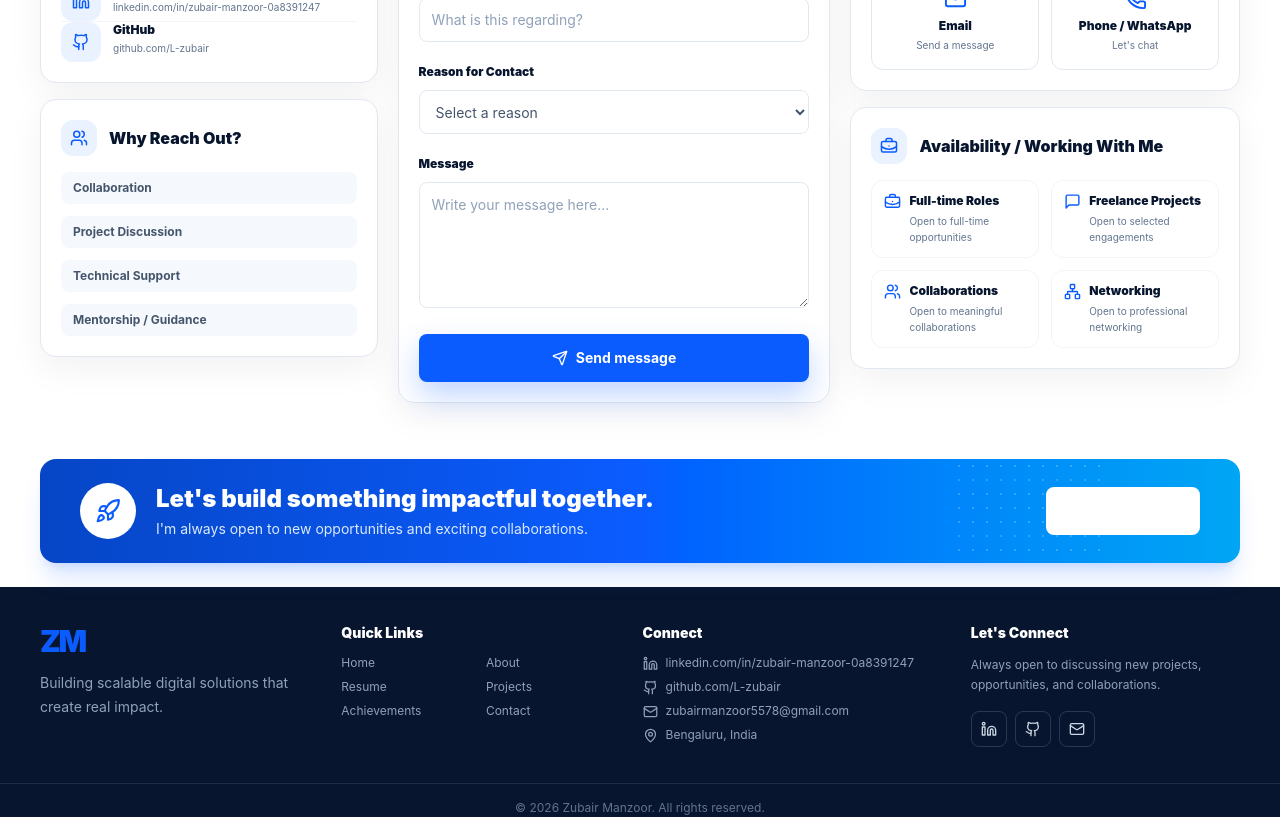
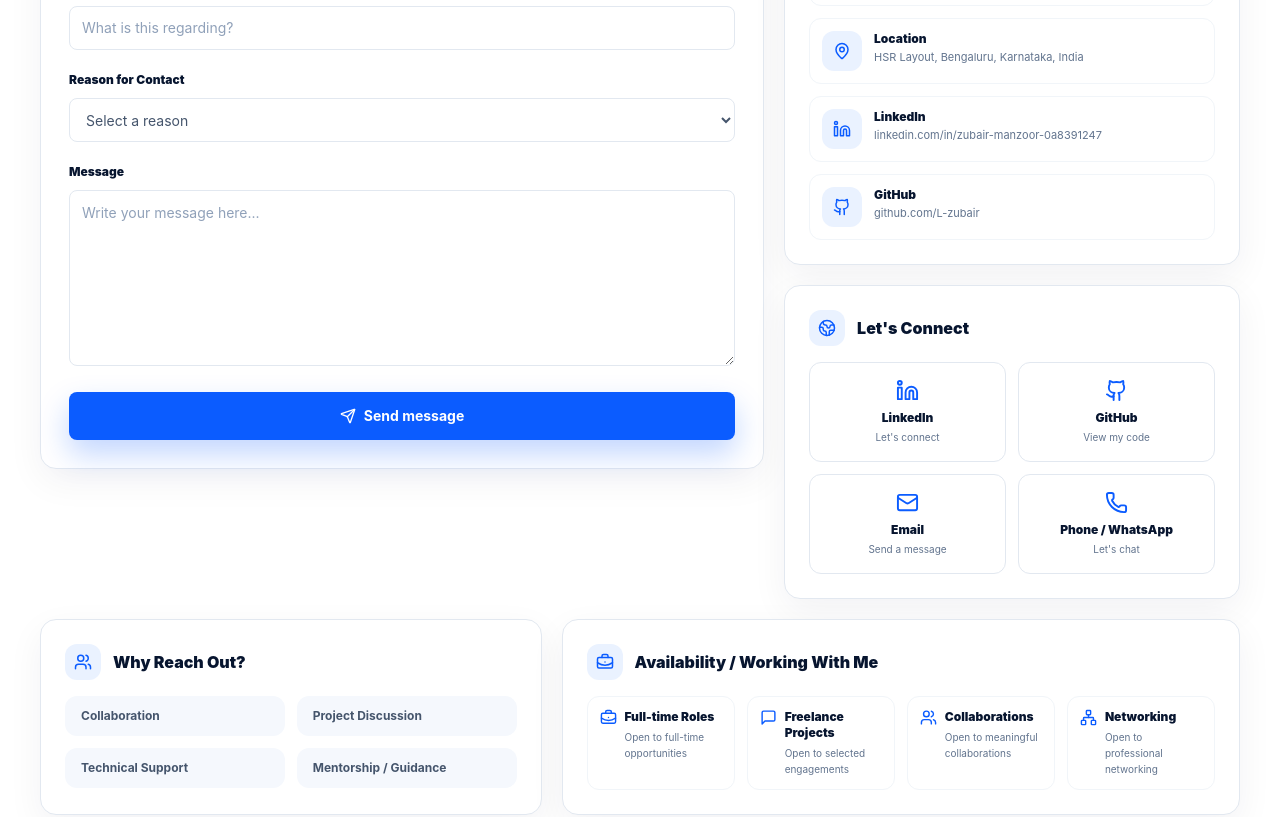
Before and after one commit to L-zubair/zubair-manzoor-portfolio, a React (Vite) app in the folder client/: page /contact in a window 1280 px wide. Shown: the part 820-1637 px from the top of the page. Built offline with nearby package versions, Linux system fonts and the light colour scheme.

Commit message:
Improve contact page layout

```diff
--- a/client/src/pages/Contact.jsx
+++ b/client/src/pages/Contact.jsx
@@ -115,51 +115,9 @@ export default function Contact() {
       </section>
 
       <section className="pb-8">
-        <Container className="grid gap-5 lg:grid-cols-[.78fr_1fr_.9fr]">
-          <div className="space-y-4">
-            <InfoCard title="Contact Information" icon={Mail}>
-              <div className="divide-y divide-slate-100">
-                {contactInfo.map(({ label, value, icon: Icon, href }) => {
-                  const content = (
-                    <div className="flex gap-3 py-3 first:pt-0 last:pb-0">
-                      <span className="grid size-10 shrink-0 place-items-center rounded-xl bg-sky text-blue">
-                        <Icon size={18} />
-                      </span>
-                      <div className="min-w-0">
-                        <p className="text-xs font-black text-ink">{label}</p>
-                        <p className="mt-0.5 break-words text-[10px] leading-4 text-slate-500">{value}</p>
-                      </div>
-                    </div>
-                  );
-                  return href ? (
-                    <a
-                      key={label}
-                      href={href}
-                      target={href.startsWith("http") ? "_blank" : undefined}
-                      rel={href.startsWith("http") ? "noreferrer" : undefined}
-                      className="block"
-                    >
-                      {content}
-                    </a>
-                  ) : (
-                    <div key={label}>{content}</div>
-                  );
-                })}
-              </div>
-            </InfoCard>
-
-            <InfoCard title="Why Reach Out?" icon={Users}>
-              <div className="grid gap-3 sm:grid-cols-2 lg:grid-cols-1">
-                {["Collaboration", "Project Discussion", "Technical Support", "Mentorship / Guidance"].map((item) => (
-                  <p key={item} className="rounded-lg bg-mist px-3 py-2 text-xs font-bold text-slate-600">
-                    {item}
-                  </p>
-                ))}
-              </div>
-            </InfoCard>
-          </div>
-
-          <InfoCard title="Send Me a Message" icon={Send}>
+        <Container className="space-y-5">
+          <div className="grid items-start gap-5 xl:grid-cols-[minmax(0,1.35fr)_minmax(320px,.85fr)]">
+            <InfoCard title="Send Me a Message" icon={Send} className="p-6 sm:p-7">
             <form onSubmit={submitForm}>
               <label className="sr-only" aria-hidden="true">
                 Website
@@ -171,7 +129,7 @@ export default function Contact() {
                   autoComplete="off"
                 />
               </label>
-              <div className="grid gap-4 sm:grid-cols-2">
+              <div className="grid gap-4 md:grid-cols-2">
                 <Field label="Full Name" name="name" value={form.name} onChange={updateField} placeholder="Your full name" required />
                 <Field label="Email Address" name="email" type="email" value={form.email} onChange={updateField} placeholder="you@example.com" required />
               </div>
@@ -197,12 +155,12 @@ export default function Contact() {
                   name="message"
                   value={form.message}
                   onChange={updateField}
-                  rows="5"
+                  rows="7"
                   minLength="20"
                   maxLength="2000"
                   placeholder="Write your message here..."
                   required
-                  className="focus-ring mt-2 w-full resize-y rounded-lg border border-slate-200 bg-white px-3 py-3 text-sm text-ink placeholder:text-slate-400"
+                  className="focus-ring mt-2 min-h-44 w-full resize-y rounded-lg border border-slate-200 bg-white px-3 py-3 text-sm text-ink placeholder:text-slate-400"
                 />
               </label>
               <Button type="submit" className="mt-5 min-h-11 w-full rounded-lg" disabled={status.type === "loading"}>
@@ -219,10 +177,41 @@ export default function Contact() {
                 </p>
               )}
             </form>
-          </InfoCard>
+            </InfoCard>
 
-          <div className="space-y-4">
-            <InfoCard title="Let's Connect" icon={Globe2}>
+            <div className="space-y-5">
+              <InfoCard title="Contact Information" icon={Mail} className="p-6">
+                <div className="grid gap-3">
+                  {contactInfo.map(({ label, value, icon: Icon, href }) => {
+                    const content = (
+                      <div className="flex min-w-0 gap-3 rounded-xl border border-slate-100 bg-white p-3 transition hover:border-blue/25 hover:bg-sky/40">
+                        <span className="grid size-10 shrink-0 place-items-center rounded-xl bg-sky text-blue">
+                          <Icon size={18} />
+                        </span>
+                        <div className="min-w-0">
+                          <p className="text-xs font-black text-ink">{label}</p>
+                          <p className="mt-0.5 break-words text-[11px] leading-4 text-slate-500">{value}</p>
+                        </div>
+                      </div>
+                    );
+                    return href ? (
+                      <a
+                        key={label}
+                        href={href}
+                        target={href.startsWith("http") ? "_blank" : undefined}
+                        rel={href.startsWith("http") ? "noreferrer" : undefined}
+                        className="block"
+                      >
+                        {content}
+                      </a>
+                    ) : (
+                      <div key={label}>{content}</div>
+                    );
+                  })}
+                </div>
+              </InfoCard>
+
+              <InfoCard title="Let's Connect" icon={Globe2} className="p-6">
               <div className="grid grid-cols-2 gap-3">
                 {[
                   ["LinkedIn", "Let's connect", Linkedin, profile.socials.linkedin],
@@ -243,10 +232,23 @@ export default function Contact() {
                   </a>
                 ))}
               </div>
+              </InfoCard>
+            </div>
+          </div>
+
+          <div className="grid gap-5 lg:grid-cols-[.85fr_1.15fr]">
+            <InfoCard title="Why Reach Out?" icon={Users} className="p-6">
+              <div className="grid gap-3 sm:grid-cols-2">
+                {["Collaboration", "Project Discussion", "Technical Support", "Mentorship / Guidance"].map((item) => (
+                  <p key={item} className="rounded-xl bg-mist px-4 py-3 text-xs font-bold text-slate-600">
+                    {item}
+                  </p>
+                ))}
+              </div>
             </InfoCard>
 
-            <InfoCard title="Availability / Working With Me" icon={BriefcaseBusiness}>
-              <div className="grid gap-3 sm:grid-cols-2 lg:grid-cols-1 xl:grid-cols-2">
+            <InfoCard title="Availability / Working With Me" icon={BriefcaseBusiness} className="p-6">
+              <div className="grid gap-3 sm:grid-cols-2 xl:grid-cols-4">
                 {availability.map(([title, description, Icon]) => (
                   <div key={title} className="flex gap-2 rounded-xl border border-slate-100 p-3">
                     <Icon size={17} className="shrink-0 text-blue" />
```
